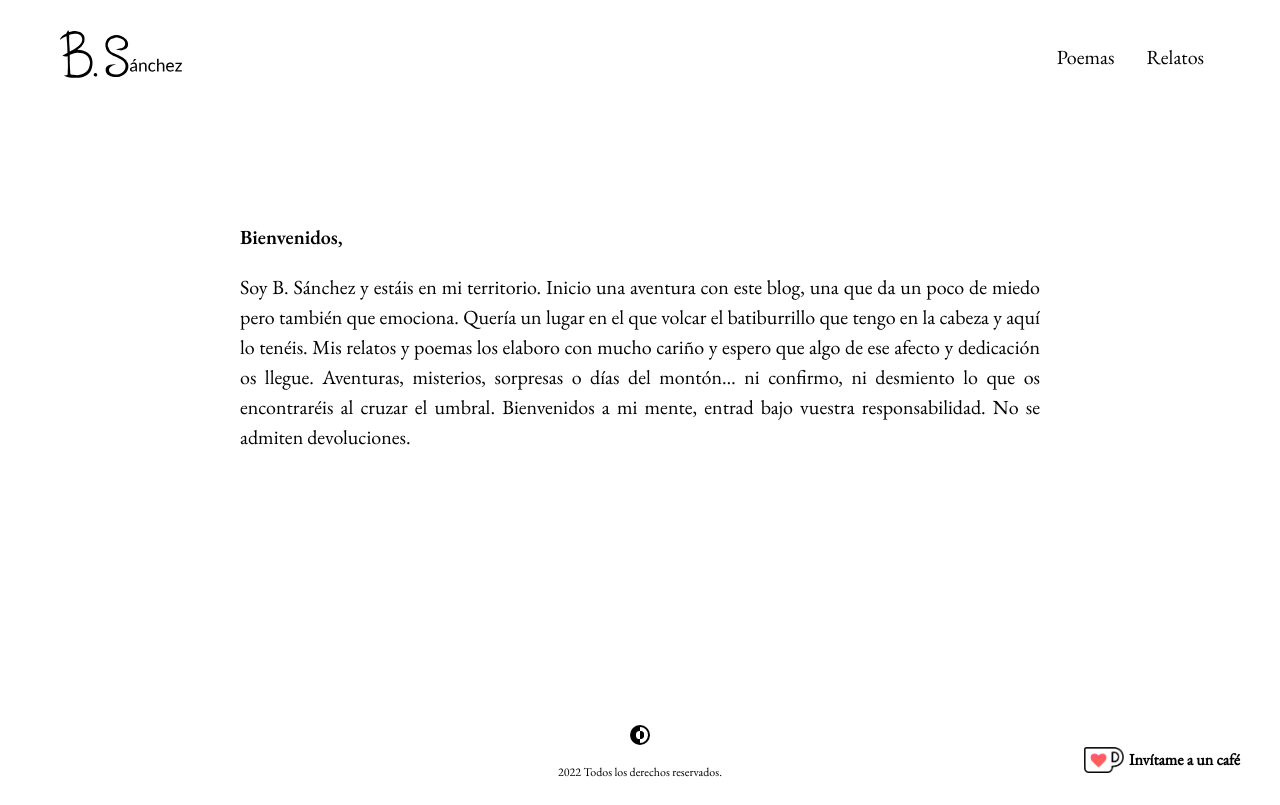
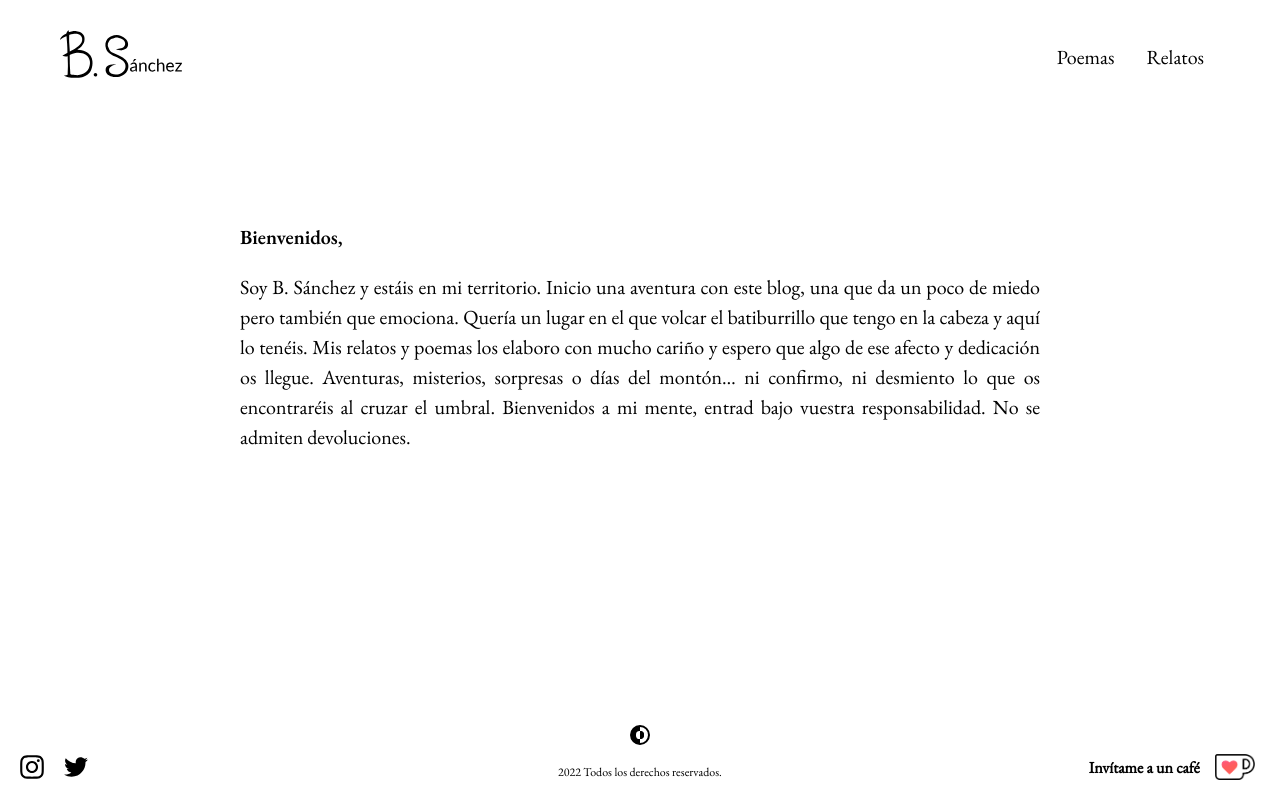
Before and after one commit to 3Corals/Blg, a Next.js app: page / in a window 1280 px wide. Built offline with nearby package versions, Linux system fonts and the light colour scheme.

Commit message:
Add social

```diff
--- /dev/null
+++ b/components/Icons/Insta.js
@@ -0,0 +1,35 @@
+export default function Insta() {
+  return (
+    <svg
+      version="1.1"
+      width="24px"
+      height="24px"
+      fill="currentcolor "
+      x="24px"
+      y="24px"
+      viewBox="0 0 512 512"
+    >
+      <g>
+        <path
+          d="M256,49.5c67.3,0,75.2,0.3,101.8,1.5c24.6,1.1,37.9,5.2,46.8,8.7c11.8,4.6,20.2,10,29,18.8c8.8,8.8,14.3,17.2,18.8,29
+		c3.4,8.9,7.6,22.2,8.7,46.8c1.2,26.6,1.5,34.5,1.5,101.8s-0.3,75.2-1.5,101.8c-1.1,24.6-5.2,37.9-8.7,46.8
+		c-4.6,11.8-10,20.2-18.8,29c-8.8,8.8-17.2,14.3-29,18.8c-8.9,3.4-22.2,7.6-46.8,8.7c-26.6,1.2-34.5,1.5-101.8,1.5
+		s-75.2-0.3-101.8-1.5c-24.6-1.1-37.9-5.2-46.8-8.7c-11.8-4.6-20.2-10-29-18.8c-8.8-8.8-14.3-17.2-18.8-29
+		c-3.4-8.9-7.6-22.2-8.7-46.8c-1.2-26.6-1.5-34.5-1.5-101.8s0.3-75.2,1.5-101.8c1.1-24.6,5.2-37.9,8.7-46.8
+		c4.6-11.8,10-20.2,18.8-29c8.8-8.8,17.2-14.3,29-18.8c8.9-3.4,22.2-7.6,46.8-8.7C180.8,49.7,188.7,49.5,256,49.5 M256,4.1
+		c-68.4,0-77,0.3-103.9,1.5C125.3,6.8,107,11.1,91,17.3c-16.6,6.4-30.6,15.1-44.6,29.1c-14,14-22.6,28.1-29.1,44.6
+		c-6.2,16-10.5,34.3-11.7,61.2C4.4,179,4.1,187.6,4.1,256c0,68.4,0.3,77,1.5,103.9c1.2,26.8,5.5,45.1,11.7,61.2
+		c6.4,16.6,15.1,30.6,29.1,44.6c14,14,28.1,22.6,44.6,29.1c16,6.2,34.3,10.5,61.2,11.7c26.9,1.2,35.4,1.5,103.9,1.5
+		s77-0.3,103.9-1.5c26.8-1.2,45.1-5.5,61.2-11.7c16.6-6.4,30.6-15.1,44.6-29.1c14-14,22.6-28.1,29.1-44.6
+		c6.2-16,10.5-34.3,11.7-61.2c1.2-26.9,1.5-35.4,1.5-103.9s-0.3-77-1.5-103.9c-1.2-26.8-5.5-45.1-11.7-61.2
+		c-6.4-16.6-15.1-30.6-29.1-44.6c-14-14-28.1-22.6-44.6-29.1c-16-6.2-34.3-10.5-61.2-11.7C333,4.4,324.4,4.1,256,4.1L256,4.1z"
+        />
+        <path
+          d="M256,126.6c-71.4,0-129.4,57.9-129.4,129.4S184.6,385.4,256,385.4S385.4,327.4,385.4,256S327.4,126.6,256,126.6z M256,340
+		c-46.4,0-84-37.6-84-84s37.6-84,84-84c46.4,0,84,37.6,84,84S302.4,340,256,340z"
+        />
+        <circle cx="390.5" cy="121.5" r="30.2" />
+      </g>
+    </svg>
+  )
+}
--- /dev/null
+++ b/components/Icons/Twitter.js
@@ -0,0 +1,26 @@
+import React from 'react'
+
+export default function Twitter() {
+  return (
+    <svg
+      version="1.1"
+      fill="currentcolor"
+      x="24px"
+      y="24px"
+      width="24px"
+      height="24px"
+      viewBox="0 0 248 204"
+    >
+      <g>
+        <path
+          d="M221.95,51.29c0.15,2.17,0.15,4.34,0.15,6.53c0,66.73-50.8,143.69-143.69,143.69v-0.04
+		C50.97,201.51,24.1,193.65,1,178.83c3.99,0.48,8,0.72,12.02,0.73c22.74,0.02,44.83-7.61,62.72-21.66
+		c-21.61-0.41-40.56-14.5-47.18-35.07c7.57,1.46,15.37,1.16,22.8-0.87C27.8,117.2,10.85,96.5,10.85,72.46c0-0.22,0-0.43,0-0.64
+		c7.02,3.91,14.88,6.08,22.92,6.32C11.58,63.31,4.74,33.79,18.14,10.71c25.64,31.55,63.47,50.73,104.08,52.76
+		c-4.07-17.54,1.49-35.92,14.61-48.25c20.34-19.12,52.33-18.14,71.45,2.19c11.31-2.23,22.15-6.38,32.07-12.26
+		c-3.77,11.69-11.66,21.62-22.2,27.93c10.01-1.18,19.79-3.86,29-7.95C240.37,35.29,231.83,44.14,221.95,51.29z"
+        />
+      </g>
+    </svg>
+  )
+}
--- a/pages/_app.js
+++ b/pages/_app.js
@@ -9,6 +9,8 @@ import getCanonical from '../utils/getCanonical'
 
 import '../styles/main.css'
 import '../styles/highlightcode.css'
+import Twitter from '../components/Icons/Twitter'
+import Insta from '../components/Icons/Insta'
 
 export default function Layout({ Component, pageProps }) {
   const { pathname, asPath } = useRouter()
@@ -107,10 +109,44 @@ export default function Layout({ Component, pageProps }) {
         <Component {...pageProps} />
       </main>
       <footer>
-        <div className="copyright">
-          {new Date().getFullYear()} Todos los derechos reservados.
+        <div className="social">
+          <a
+            href="https://www.instagram.com/bsanchez_relatosypoemas/"
+            target="_blank"
+            title="@bsanchez_relatosypoemas"
+          >
+            <Insta />
+          </a>
+          <a
+            href="https://twitter.com/bsanchezblog"
+            target="_blank"
+            title="@bsanchezblog"
+          >
+            <Twitter />
+          </a>
         </div>
-        <ChangeTheme />
+        <div className="footer-content">
+          <div className="copyright">
+            {new Date().getFullYear()} Todos los derechos reservados.
+          </div>
+          <ChangeTheme />
+        </div>
+        <div className="invite">
+          <a
+            className="kofi-link"
+            href="https://ko-fi.com/T6T2EYZWC"
+            target="_blank"
+            title="Invítame a un café"
+          >
+            <span>Invítame a un café</span>
+            <img
+              alt="Invítame a un café"
+              src="/cup-border.webp"
+              height="26"
+              className="kofi"
+            />
+          </a>
+        </div>
       </footer>
     </>
   )
--- a/pages/index.js
+++ b/pages/index.js
@@ -12,21 +12,6 @@ export default function Home() {
         encontraréis al cruzar el umbral. Bienvenidos a mi mente, entrad bajo
         vuestra responsabilidad. No se admiten devoluciones.
       </p>
-
-      <a
-        className="kofi-link"
-        href="https://ko-fi.com/T6T2EYZWC"
-        target="_blank"
-        title="Invítame a un café"
-      >
-        <img
-          alt="Invítame a un café"
-          src="/cup-border.webp"
-          height="26"
-          className="kofi"
-        />
-        <span>Invítame a un café</span>
-      </a>
     </div>
   )
 }
--- a/styles/main.css
+++ b/styles/main.css
@@ -175,13 +175,31 @@ header {
   position: relative;
 }
 
+footer {
+  display: flex;
+  flex-direction: row;
+  justify-content: space-between;
+  align-items: flex-end;
+}
+
+.social,
+.invite {
+  margin-bottom: 10px;
+}
+
+.social {
+  padding: 0px 10px;
+  width: 201px;
+  display: flex;
+}
+
 header,
-footer {
+.footer-content {
   display: flex;
   padding: 30px calc((100% - var(--max-screen-width)) / 2) 25px;
 }
 
-footer {
+.footer-content {
   flex-wrap: wrap;
   align-items: center;
   justify-content: center;
@@ -693,16 +711,12 @@ table th {
 }
 
 .kofi-link {
-  position: fixed;
-  z-index: 100;
-  bottom: 20px;
-  right: 20px;
   font-size: 16px;
   display: flex;
   gap: 5px;
   justify-content: center;
   align-items: center;
-  padding: 5px 20px 5px 15px;
+  padding: 5px 15px 5px 20px;
   font-weight: bold;
   border-radius: 100px;
   color: var(--color);
@@ -711,8 +725,13 @@ table th {
   white-space: nowrap;
 }
 
+.kofi-link span {
+  padding-right: 10px;
+}
+
 .kofi-link:hover {
   box-shadow: 2px 2px 10px 0 var(--color-shadow);
+  text-decoration: none;
 }
 
 @media (max-width: 920px) {
@@ -741,6 +760,10 @@ table th {
     padding: 5px 15px;
   }
 
+  .social {
+    width: 90px;
+  }
+
   .youtube {
     width: 320px;
     height: 152px;
```
